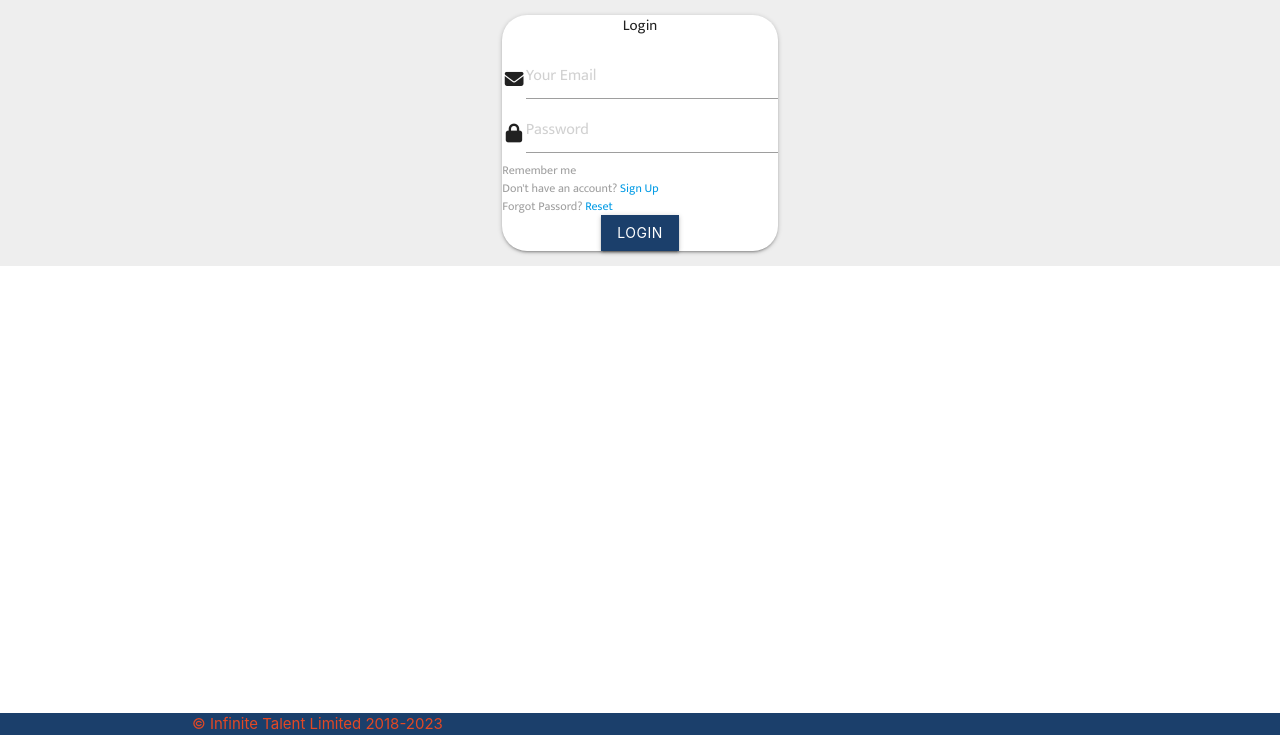
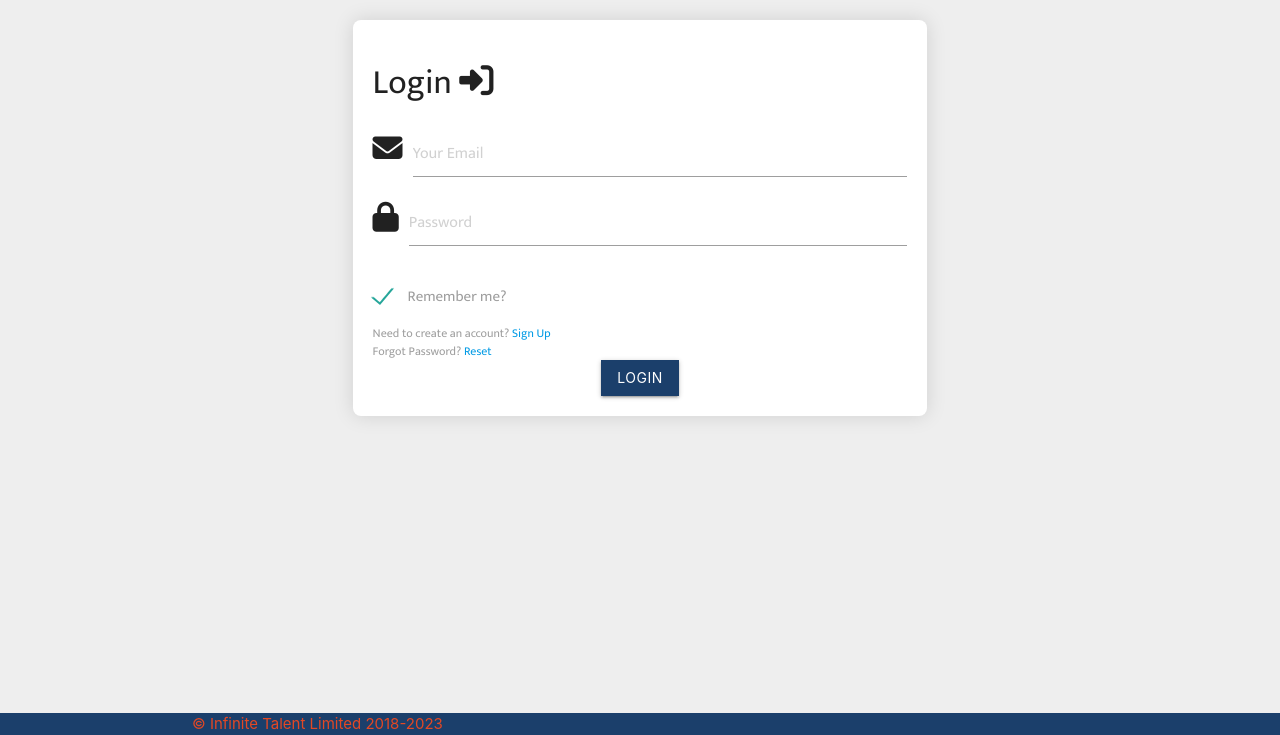
Before and after one commit to xcixor/talent, a Django app: page /accounts/login/ in a window 1280 px wide. Shown: the part 65-800 px from the top of the page. Run offline with Django 4.2, Linux system fonts and the light colour scheme; parts of the project's set-up code (start-up, migrations or seed data) failed here and were passed over; some libraries are stand-ins or nearby versions.

Commit message:
style(login): improve login page look

```diff
--- a/app/accounts/models/user.py
+++ b/app/accounts/models/user.py
@@ -95,7 +95,7 @@ class User(AbstractBaseUser, PermissionsMixin):
         return self.username
 
     def __str__(self) -> str:
-        return 'STAFF-ID-' + str(self.id).zfill(3)
+        return 'ITL-ID-' + str(self.id).zfill(3)
 
     class Meta:
         ordering = ['date_joined']
--- /dev/null
+++ b/app/accounts/static/css/accounts/login.css
@@ -0,0 +1,9 @@
+.form-container {
+    padding: 20px;
+    margin-top: 20px;
+}
+
+.form-container .fas{
+    margin-right: 10px;
+    height: 20px;
+}
--- a/app/accounts/templates/accounts/login.html
+++ b/app/accounts/templates/accounts/login.html
@@ -4,22 +4,18 @@
 {% load i18n %}
 {% block styles %}
 {{ block.super }}
-<link rel="stylesheet" href="{% static 'css/accounts/registration.css' %}">
+<link rel="stylesheet" href="{% static 'css/accounts/login.css' %}">
 {% endblock %}
 {% block content %}
-
-<section class="vh-100" style="background-color: #eee;">
+<section class="h-100" style="background-color: #eee">
   <div class="container h-100">
-    <div class="row d-flex justify-content-center align-items-center h-100">
-      <div class="col-lg-12 col-xl-11">
-        <div class="card text-black" style="border-radius: 25px;">
-          <div class="card-body p-md-5">
-            <div class="row justify-content-center">
-              <div class="col-md-10 col-lg-10 col-xl-10 order-2 order-lg-1">
-                <p class="text-center h1 fw-bold mb-4 mx-1 mx-md-4 mt-4">Login</p>
-                <form class="mx-1 mx-md-4" action="{% url 'accounts:login' %}" method="post">
+    <div class="row h-100">
+      <div class="col s10 m8 push-m2 push-s1 h-100">
+        <div class="soft-shadow form-container">
+          <h4>Login <i class="fa-solid fa-right-to-bracket"></i></h4>
+          <form action="{% url 'accounts:login' %}" method="post">
             {% csrf_token %}
-                  <div class="d-flex flex-row align-items-center mb-4">
+            <div class="input-field d-flex align-items-center">
               <div class="error-container">
                 {% if form.errors %}
                 <p class="error"><strong>{% trans "Please correct the errors in the form below." %}</strong></p>
@@ -30,38 +26,34 @@
               </div>
             </div>
 
-                  <div class="d-flex flex-row align-items-center mb-4">
-                    <i class="fas fa-envelope fa-lg me-3 fa-fw"></i>
-                    <div class="form-outline flex-fill mb-0">
-                      <input type="email" name="username" id="email" class="form-control" placeholder="Your Email" />
-
-                    </div>
+            <div class="input-field d-flex align-items-center">
+              <i class="fas fa-envelope fa-lg fa-2xl"></i>
+              <input type="email" name="username" id="email" class="validate flex-1" placeholder="Your Email" />
             </div>
 
-                  <div class="d-flex flex-row align-items-center mb-4">
-                    <i class="fas fa-lock fa-lg me-3 fa-fw"></i>
-                    <div class="form-outline flex-fill mb-0">
-                      <input type="password" name="password" id="password" class="form-control"
-                        placeholder="Password" />
+            <div class="input-field d-flex align-items-center">
+              <i class="fas fa-lock fa-lg fa-2xl"></i>
+              <input type="password" name="password" id="password" class="validate flex-1" placeholder="Password" />
             </div>
+            <div class="d-flex">
+              <p>
+                <label>
+                  <input type="checkbox" checked="checked" name="remember_me" id="terms" />
+                  <span>{% trans "Remember me?" %}</span>
+                </label>
+              </p>
             </div>
 
-                  <div class="form-check d-flex mb-4">
-                    <label>
-                      <input type="checkbox" checked="checked" name="remember_me"> {% trans "Remember me" %}
-                    </label>
-                  </div>
-
-                  <div class="form-check d-flex mb-4">
+            <div class="d-flex">
               <label class="form-check-label" for="form2Example3">
-                      Don't have an account? <a href="{% url 'accounts:registration' %}">Sign Up</a>
+                Need to create an account? <a href="{% url 'accounts:registration' %}">Sign Up</a>
               </label>
             </div>
 
 
-                  <div class="form-check d-flex mb-4">
+            <div class="d-flex">
               <label class="form-check-label" for="form2Example3">
-                      Forgot Passord? <a href="{% url 'accounts:reset_password' %}">Reset</a>
+                Forgot Password? <a href="{% url 'accounts:reset_password' %}">Reset</a>
               </label>
             </div>
 
@@ -70,11 +62,9 @@
             </div>
           </form>
         </div>
+      </div>
 
-            </div>
-          </div>
-        </div>
-      </div>
+
     </div>
   </div>
 </section>
--- a/app/accounts/templates/accounts/registration/registration.html
+++ b/app/accounts/templates/accounts/registration/registration.html
@@ -22,6 +22,9 @@
             Do you want to build a career and life abroad? Our process is aimed at making your profile more accessible,
             attractive,
             and engaging for international employers. Join us today. Fill in the form to jump start your career.
+          </p>
+          <p>
+            If you already have an account, you can<a href="{% url 'accounts:login' %}"> login here</a>
           </p>
           <i class="fa-solid fa-file-circle-check fa-5x fa-primary"></i>
         </div>
```
Also changed, not shown: app/core/db.sqlite3. Lines whose indentation alone changed are shown as unchanged.
